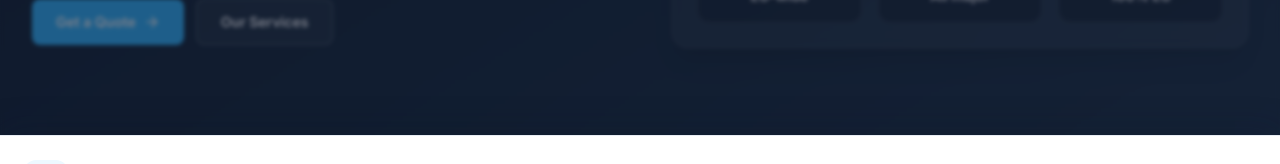
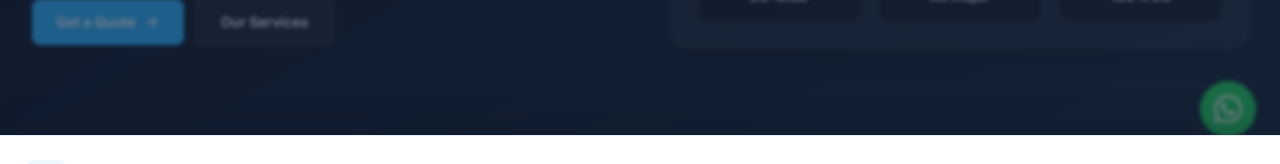
Before and after one commit to usamaserag/winz-website, a React (Vite) app: page / in a window 1280 px wide. Shown: the part 535-699 px from the top of the page. Built offline with nearby package versions, Linux system fonts and the light colour scheme; no server answers.

Commit message:
add whatsapp icon

```diff
--- /dev/null
+++ b/src/components/common/WhatsAppFloat.jsx
@@ -0,0 +1,31 @@
+import { useTranslation } from 'react-i18next';
+import { useCookieConsent } from '../../context/CookieContext';
+import { CONTACT_PHONE, WHATSAPP_URL } from '../../constants/contactInfo';
+
+const WhatsAppIcon = ({ className = 'w-6 h-6' }) => (
+  <svg className={className} viewBox="0 0 24 24" fill="currentColor" aria-hidden="true">
+    <path d="M17.472 14.382c-.297-.149-1.758-.867-2.03-.967-.273-.099-.471-.148-.67.15-.197.297-.767.966-.94 1.164-.173.199-.347.223-.644.075-.297-.15-1.255-.463-2.39-1.475-.883-.788-1.48-1.761-1.653-2.059-.173-.297-.018-.458.13-.606.134-.133.298-.347.446-.52.149-.174.198-.298.298-.497.099-.198.05-.371-.025-.52-.075-.149-.669-1.612-.916-2.207-.242-.579-.487-.5-.669-.51-.173-.008-.371-.01-.57-.01-.198 0-.52.074-.792.372-.272.297-1.04 1.016-1.04 2.479 0 1.462 1.065 2.875 1.213 3.074.149.198 2.096 3.2 5.077 4.487.709.306 1.262.489 1.694.625.712.227 1.36.195 1.871.118.571-.085 1.758-.719 2.006-1.413.248-.694.248-1.289.173-1.413-.074-.124-.272-.198-.57-.347m-5.421 7.403h-.004a9.87 9.87 0 01-5.031-1.378l-.361-.214-3.741.982.998-3.648-.235-.374a9.86 9.86 0 01-1.51-5.26c.001-5.45 4.436-9.884 9.888-9.884 2.64 0 5.122 1.03 6.988 2.898a9.825 9.825 0 012.893 6.994c-.003 5.45-4.435 9.884-9.884 9.884m8.413-18.297A11.815 11.815 0 0012.05 0C5.495 0 .16 5.335.157 11.892c0 2.096.547 4.142 1.588 5.945L.057 24l6.305-1.654a11.882 11.882 0 005.683 1.448h.005c6.554 0 11.89-5.335 11.893-11.893a11.821 11.821 0 00-3.48-8.413z" />
+  </svg>
+);
+
+const WhatsAppFloat = () => {
+  const { t } = useTranslation('common');
+  const { requiresConsent } = useCookieConsent();
+  const phone = t('contact.phone', { defaultValue: CONTACT_PHONE.display });
+
+  return (
+    <a
+      href={WHATSAPP_URL}
+      target="_blank"
+      rel="noopener noreferrer"
+      className={`fixed end-6 z-[70] flex h-14 w-14 items-center justify-center rounded-full bg-[#25D366] text-white shadow-lg shadow-green-900/30 transition-all hover:bg-[#20bd5a] hover:shadow-xl focus:outline-none focus-visible:ring-2 focus-visible:ring-[#25D366] focus-visible:ring-offset-2 ${
+        requiresConsent ? 'bottom-36 sm:bottom-32' : 'bottom-6'
+      }`}
+      aria-label={t('whatsapp.ariaLabel', { phone, defaultValue: `Chat on WhatsApp: ${phone}` })}
+    >
+      <WhatsAppIcon className="w-7 h-7" />
+    </a>
+  );
+};
+
+export default WhatsAppFloat;
--- /dev/null
+++ b/src/constants/contactInfo.js
@@ -0,0 +1,8 @@
+/** Business contact details (footer, contact page, WhatsApp). */
+export const CONTACT_PHONE = {
+  display: '+32 496 32 24 67',
+  /** Digits only, no + or spaces — for wa.me / tel links */
+  e164: '32496322467',
+};
+
+export const WHATSAPP_URL = `https://wa.me/${CONTACT_PHONE.e164}`;
--- a/src/layouts/MainLayout.jsx
+++ b/src/layouts/MainLayout.jsx
@@ -2,6 +2,7 @@ import { Outlet } from 'react-router-dom';
 import Navbar from '../components/layout/Navbar';
 import Footer from '../components/layout/Footer';
 import ContactCTA from '../components/common/ContactCTA';
+import WhatsAppFloat from '../components/common/WhatsAppFloat';
 import { ToastProvider } from '../context/ToastContext';
 
 const MainLayout = () => {
@@ -14,6 +15,7 @@ const MainLayout = () => {
       </main>
       <ContactCTA />
       <Footer />
+      <WhatsAppFloat />
     </div>
     </ToastProvider>
   );
--- a/src/translations/ar/common.json
+++ b/src/translations/ar/common.json
@@ -27,6 +27,12 @@
       "placeholder": "البريد الإلكتروني",
       "button": "اشترك"
     }
+  },
+  "contact": {
+    "phone": "+32 496 32 24 67"
+  },
+  "whatsapp": {
+    "ariaLabel": "تواصل عبر واتساب على {{phone}}"
   },
   "buttons": {
     "getQuote": "اطلب تسعيرة",
--- a/src/translations/en/common.json
+++ b/src/translations/en/common.json
@@ -27,6 +27,12 @@
       "placeholder": "Email address",
       "button": "Subscribe"
     }
+  },
+  "contact": {
+    "phone": "+32 496 32 24 67"
+  },
+  "whatsapp": {
+    "ariaLabel": "Chat on WhatsApp at {{phone}}"
   },
   "buttons": {
     "getQuote": "Get a Quote",
```
